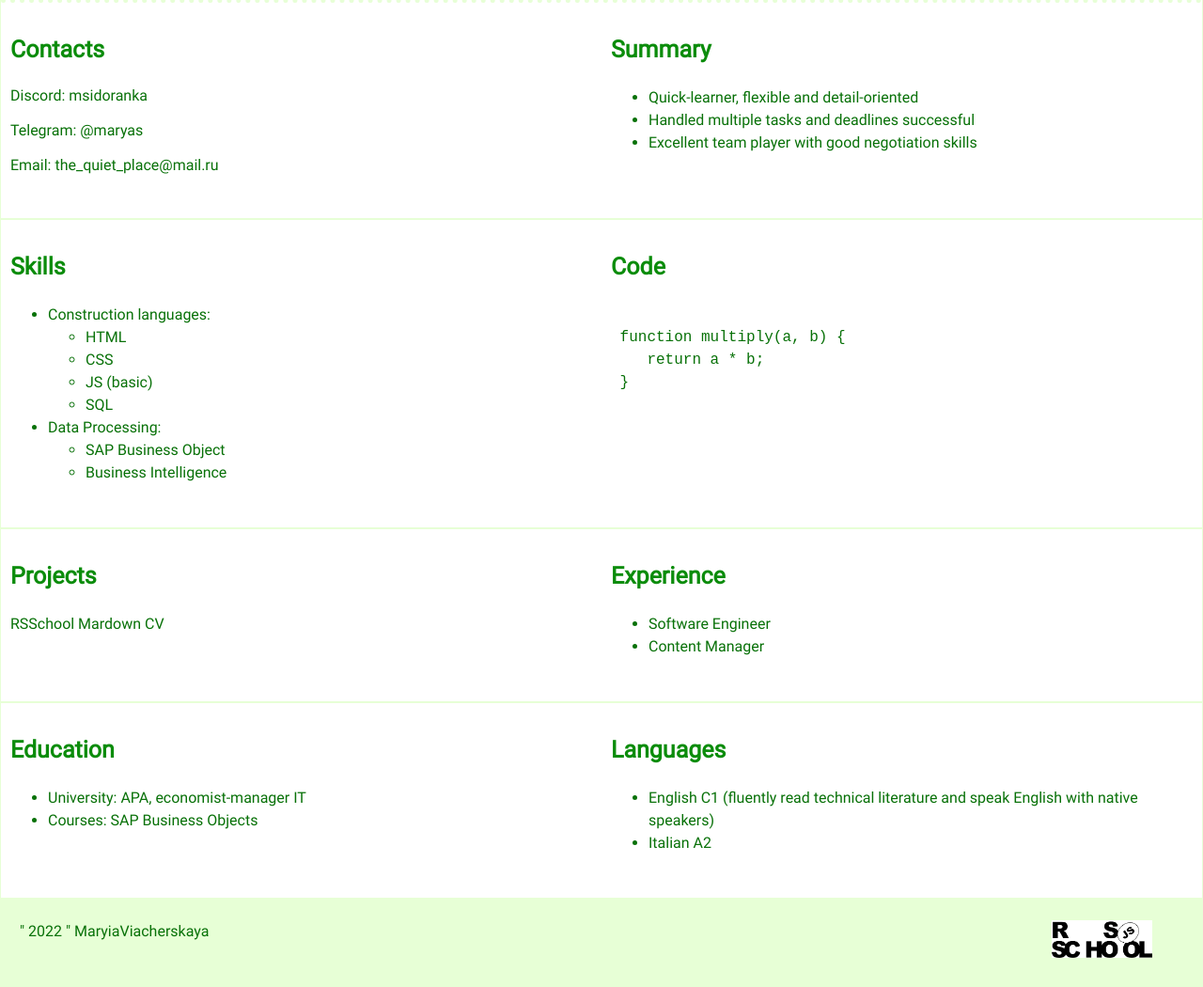
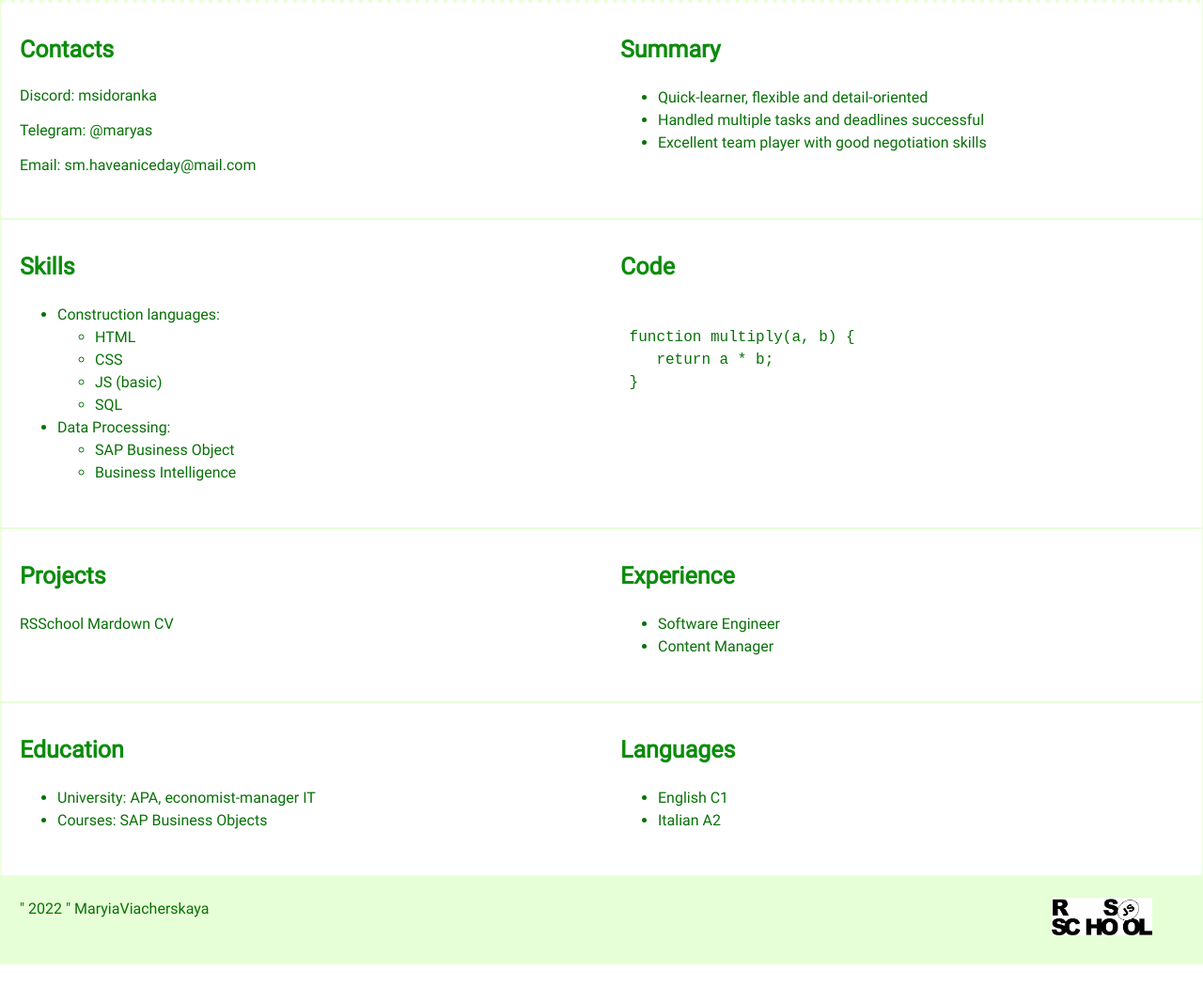
Before and after one commit to msidoranka/rsschool-cv, a plain HTML site: page index.html in a window 1280 px wide. Shown: the part 297-1347 px from the top of the page at 94% size. After the commit the page ends 1323 px from the top, so only its background shows below. Drawn offline with Linux system fonts and the light colour scheme.

Commit message:
update css file

```diff
--- a/index.html
+++ b/index.html
@@ -38,7 +38,7 @@
                 <h2 class="section-title">Contacts</h2>
                 <p>Discord: msidoranka</p>
                 <p>Telegram: @maryas</p>
-                <p>Email: the_quiet_place@mail.ru</p>
+                <p>Email: sm.haveaniceday@mail.com</p>
             </section>
             <section class="section" id="summary">
                 <h2 class="section-title">Summary</h2>
@@ -98,7 +98,7 @@
             <section class="section" id="languages">
                 <h2 class="section-title">Languages</h2>
                 <ul>
-                    <li>English C1 (fluently read technical literature and speak English with native speakers)</li>
+                    <li>English C1</li>
                     <li>Italian A2</li>
                 </ul>
             </section>
@@ -108,7 +108,7 @@
         <div class="container footer-container">
             <div>
                 " 2022 "
-                <a href="https://github.com/msidoranka">MaryiaViacherskaya<a>
+                <a href="https://github.com/msidoranka">MaryiaViacherskaya</a>
             </div>
             <a href="https://rs.school/js-stage0/" class="rss"></a>
         </div>
--- a/style.css
+++ b/style.css
@@ -80,7 +80,7 @@ a:hover{
 
 .section{
     width: 50%;
-    padding: 10px;
+    padding: 10px 20px;
     border-bottom: 2px solid rgb(231, 255, 214);
     padding-bottom: 30px;
 }
```
